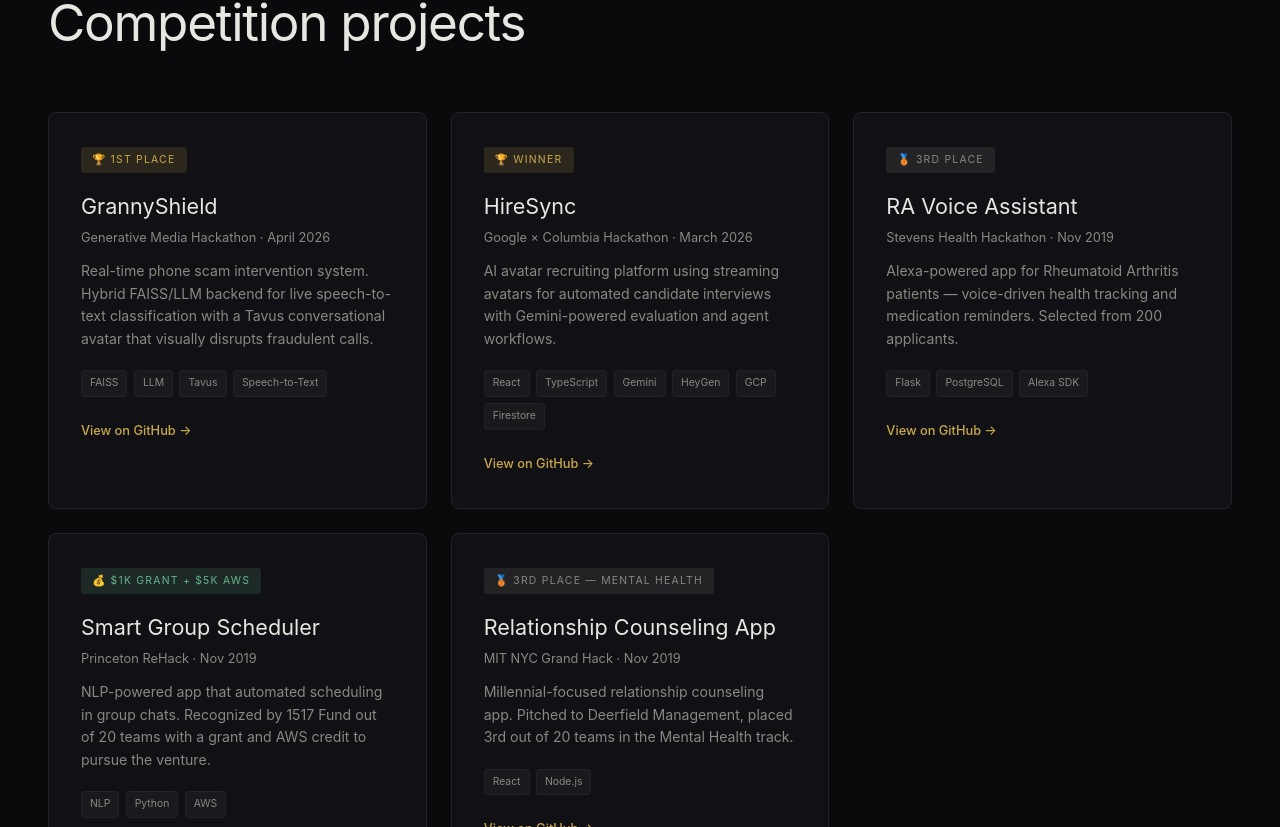
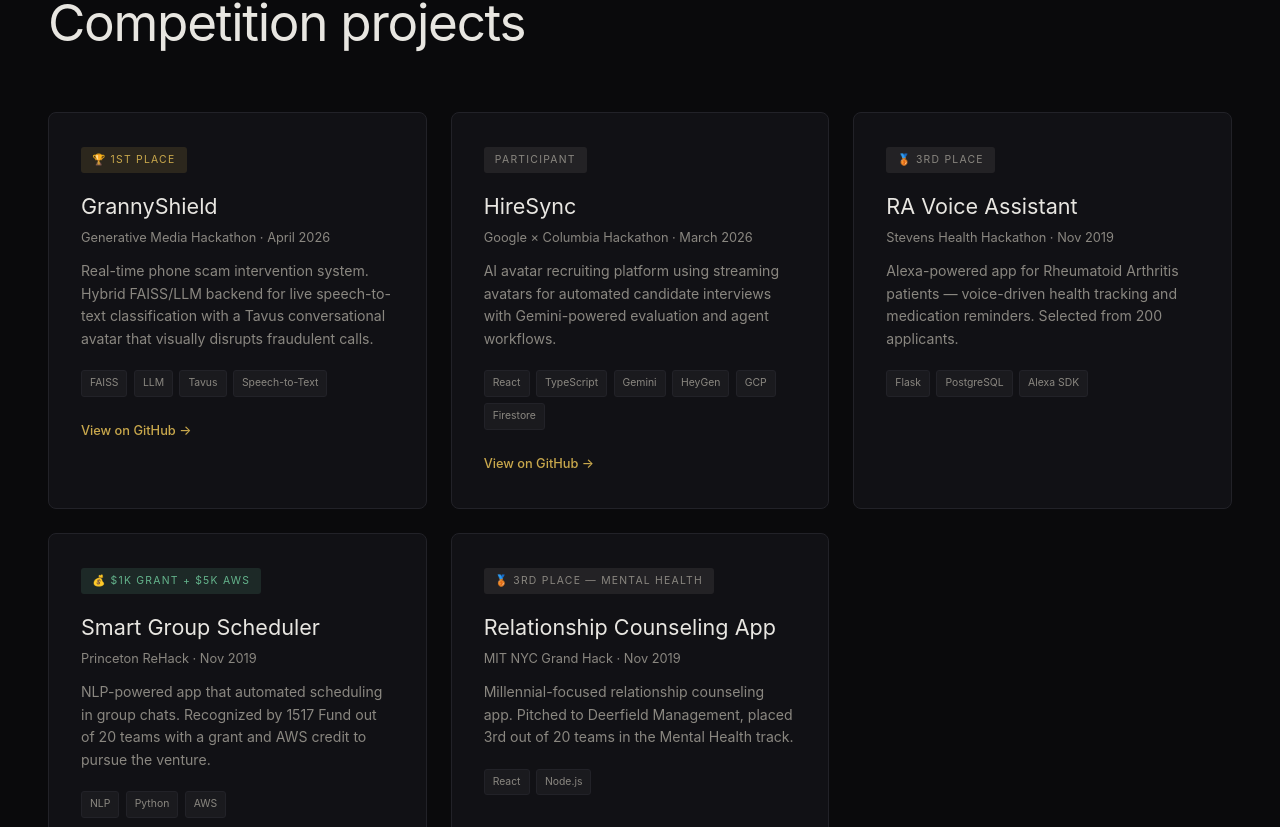
Before and after one commit to uasif13/personal_site, a Next.js app: page / in a window 1280 px wide. Shown: the part 1813-2640 px from the top of the page. Built offline with nearby package versions, Linux system fonts and the light colour scheme.

Commit message:
fixed hackathon tiles

```diff
--- a/components/Hackathons.tsx
+++ b/components/Hackathons.tsx
@@ -35,8 +35,8 @@ export default function Hackathons() {
       link: "https://github.com/TylerL35/GrannyShield",
     },
     {
-      badge: "🏆 Winner",
-      badgeClass: "badge-gold",
+      badge: "Participant",
+      badgeClass: "badge-silver",
       name: "HireSync",
       event: "Google × Columbia Hackathon · March 2026",
       description: "AI avatar recruiting platform using streaming avatars for automated candidate interviews with Gemini-powered evaluation and agent workflows.",
@@ -50,7 +50,6 @@ export default function Hackathons() {
       event: "Stevens Health Hackathon · Nov 2019",
       description: "Alexa-powered app for Rheumatoid Arthritis patients — voice-driven health tracking and medication reminders. Selected from 200 applicants.",
       tech: ["Flask", "PostgreSQL", "Alexa SDK"],
-      link: "https://github.com/uasif13",
     },
     {
       badge: "💰 $1K Grant + $5K AWS",
@@ -59,7 +58,6 @@ export default function Hackathons() {
       event: "Princeton ReHack · Nov 2019",
       description: "NLP-powered app that automated scheduling in group chats. Recognized by 1517 Fund out of 20 teams with a grant and AWS credit to pursue the venture.",
       tech: ["NLP", "Python", "AWS"],
-      link: "https://github.com/uasif13",
     },
     {
       badge: "🥉 3rd Place — Mental Health",
@@ -68,7 +66,6 @@ export default function Hackathons() {
       event: "MIT NYC Grand Hack · Nov 2019",
       description: "Millennial-focused relationship counseling app. Pitched to Deerfield Management, placed 3rd out of 20 teams in the Mental Health track.",
       tech: ["React", "Node.js"],
-      link: "https://github.com/uasif13",
     },
   ];
 
```
